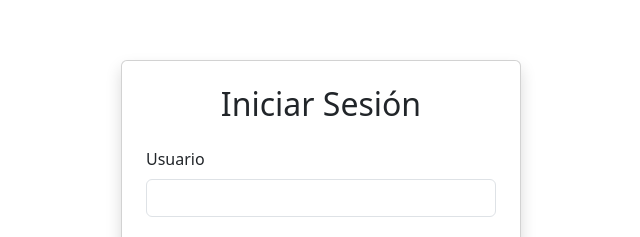
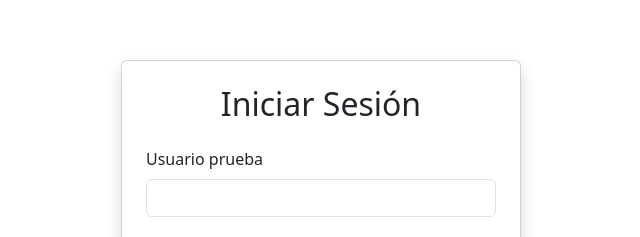
Before and after one commit to jonnathanguaman/MisFinanzasFront, an Angular app: page /login in a window 1280 px wide. Shown: the part 171-408 px from the top of the page, without its empty margins (319-959 px from the left). Built offline with nearby package versions, Linux system fonts and the light colour scheme.

Commit message:
Esta es una prueba del work

```diff
--- a/src/app/Pages/login/login.html
+++ b/src/app/Pages/login/login.html
@@ -4,7 +4,7 @@
 
     <form [formGroup]="loginForm" (ngSubmit)="login()">
       <div class="mb-3">
-        <label for="email" class="form-label">Usuario</label>
+        <label for="email" class="form-label">Usuario prueba</label>
         <input
           type="text"
           id="username"
```
